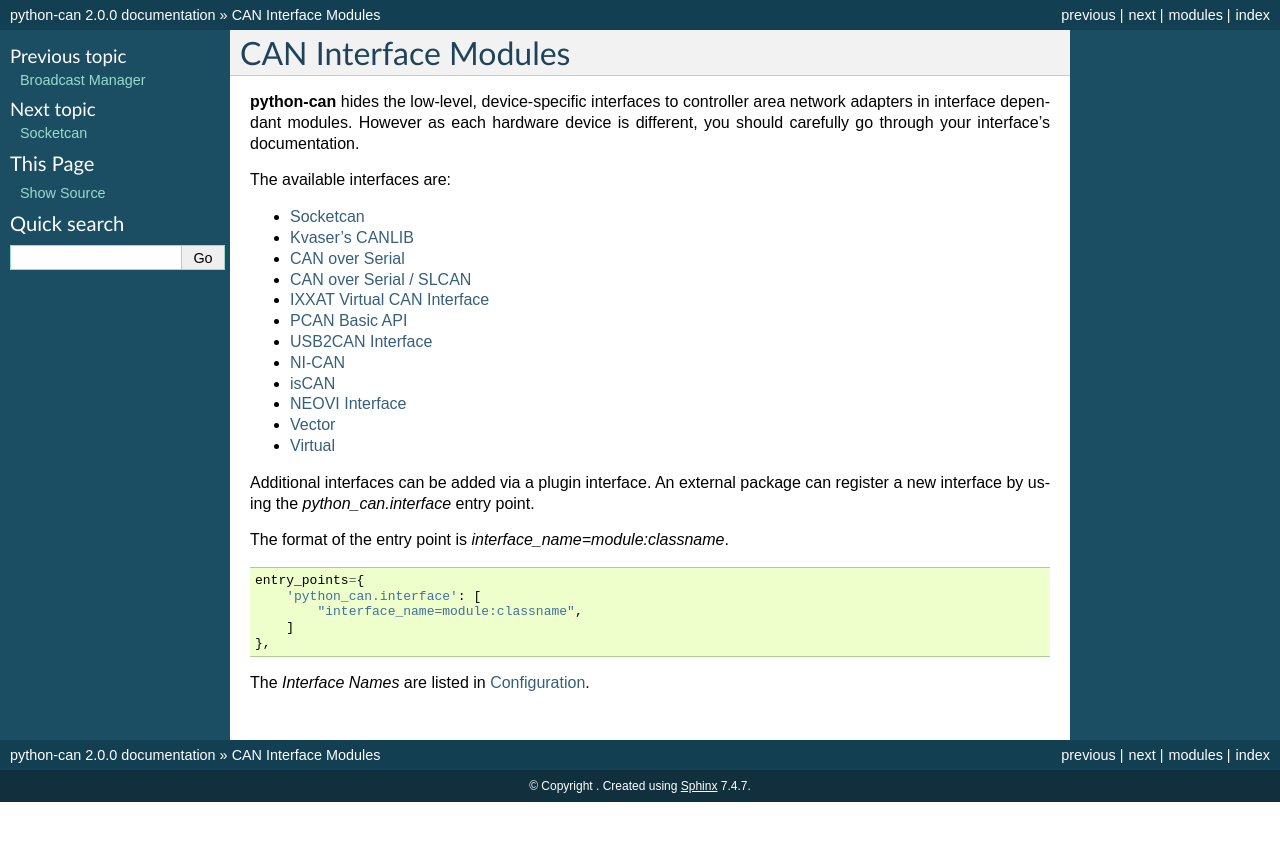
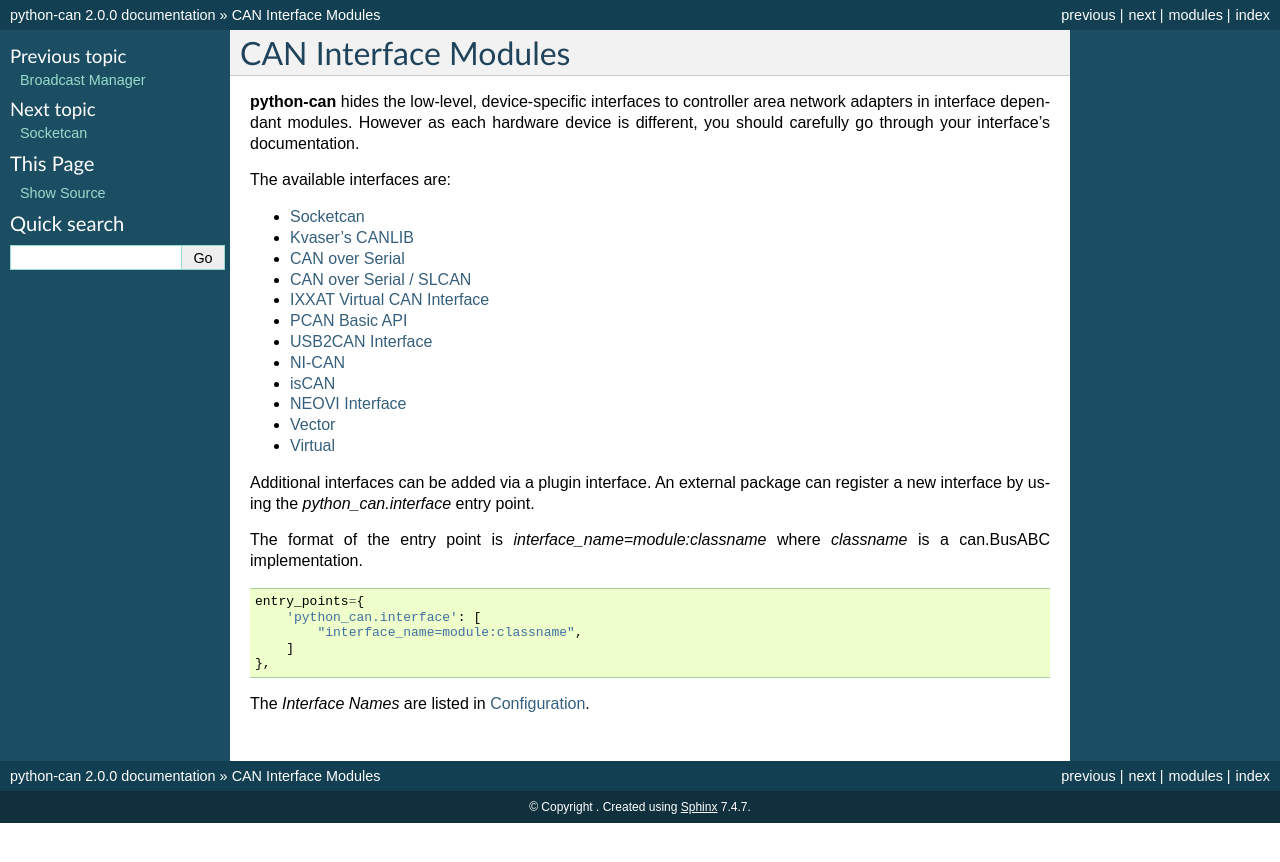
Before and after one commit to hardbyte/python-can, a Sphinx documentation site: the page built from doc/interfaces.rst, in a window 1280 px wide. Shown: the top 862 px of the page. Built offline with Sphinx 7.4.7, drawn with Linux system fonts in a browser that asks for light colours.

Commit message:
Minor doc change

```diff
--- a/doc/interfaces.rst
+++ b/doc/interfaces.rst
@@ -27,7 +27,8 @@ The available interfaces are:
 Additional interfaces can be added via a plugin interface. An external package
 can register a new interface by using the `python_can.interface` entry point.
 
-The format of the entry point is `interface_name=module:classname`.
+The format of the entry point is `interface_name=module:classname` where
+`classname` is a can.BusABC implementation.
 
 ::
 
```
